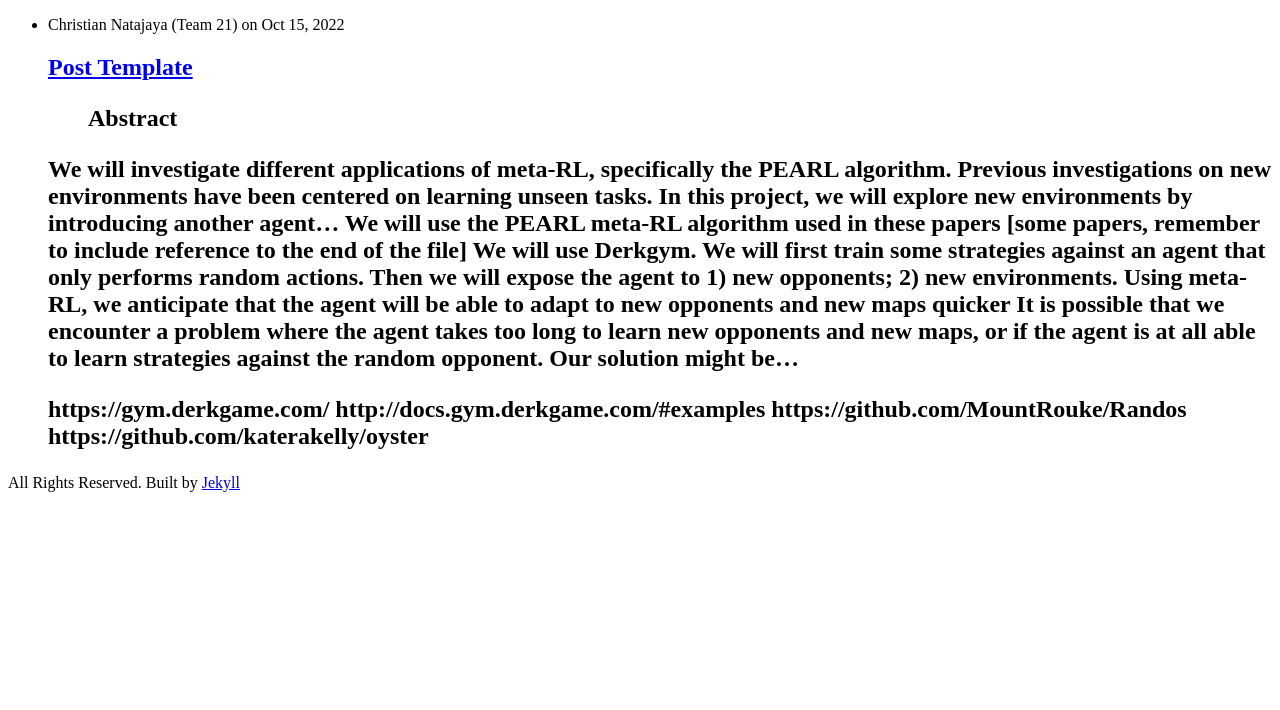
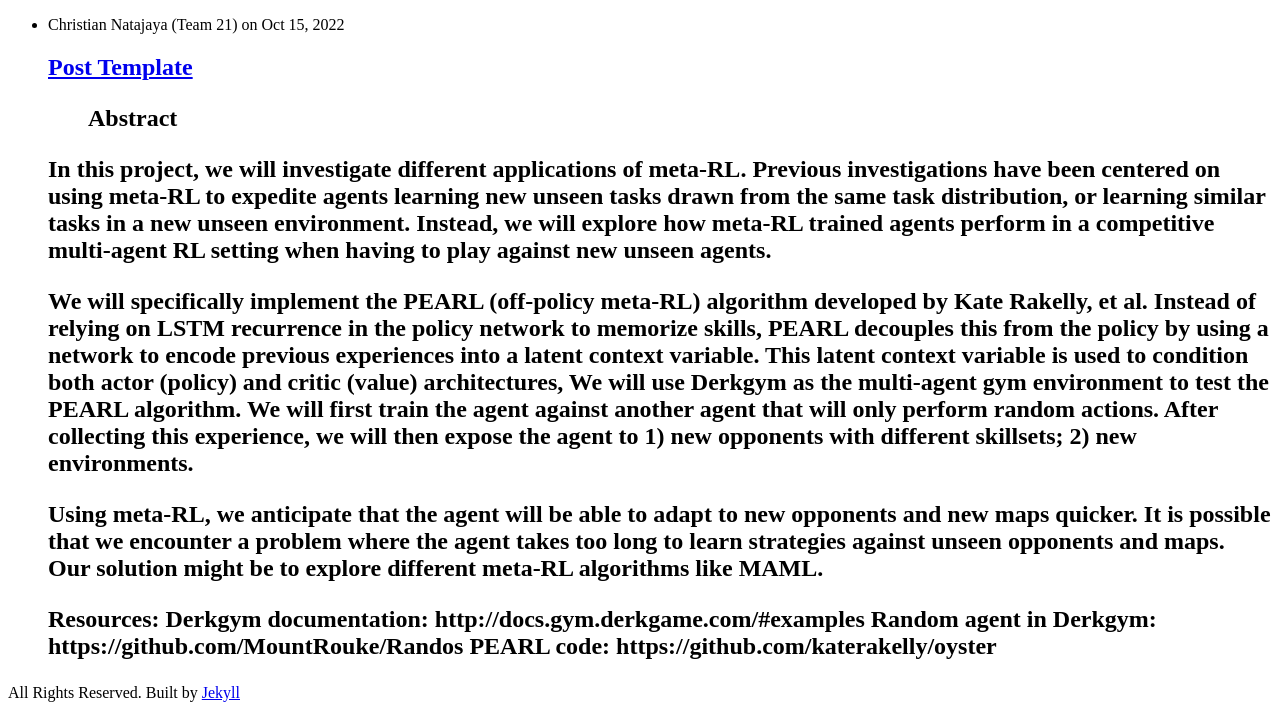
Before and after one commit to ucla-rlcourse/CS269-projects-2022fall, a Jekyll site: the page built from index.html, in a window 1280 px wide. Shown: the part 208-918 px from the top of the page. Built offline with Jekyll 4.4.1, drawn with Linux system fonts in a browser that asks for light colours.

Commit message:
Update 2022-09-19-team21.md
Updated abstract

```diff
--- a/_posts/2022-09-19-team21.md
+++ b/_posts/2022-09-19-team21.md
@@ -9,15 +9,17 @@ date: 2022-10-15
 
 > Abstract
 
-We will investigate different applications of meta-RL, specifically the PEARL algorithm. Previous investigations on new environments have been centered on learning unseen tasks. In this project, we will explore new environments by introducing another agent…
-We will use the PEARL meta-RL algorithm used in these papers [some papers, remember to include reference to the end of the file]
-We will use Derkgym. We will first train some strategies against an agent that only performs random actions. Then we will expose the agent to 1) new opponents; 2) new environments. Using meta-RL, we anticipate that the agent will be able to adapt to new opponents and new maps quicker
-It is possible that we encounter a problem where the agent takes too long to learn new opponents and new maps, or if the agent is at all able to learn strategies against the random opponent. Our solution might be…
+In this project, we will investigate different applications of meta-RL. Previous investigations have been centered on using meta-RL to expedite agents learning new unseen tasks drawn from the same task distribution, or learning similar tasks in a new unseen environment. Instead, we will explore how meta-RL trained agents perform in a competitive multi-agent RL setting when having to play against new unseen agents.
 
-https://gym.derkgame.com/
-http://docs.gym.derkgame.com/#examples
-https://github.com/MountRouke/Randos
-https://github.com/katerakelly/oyster
+We will specifically implement the PEARL (off-policy meta-RL) algorithm developed by Kate Rakelly, et al. Instead of relying on LSTM recurrence in the policy network to memorize skills, PEARL decouples this from the policy by using a network to encode previous experiences into a latent context variable. This latent context variable is used to condition both actor (policy) and critic (value) architectures, We will use Derkgym as the multi-agent gym environment to test the PEARL algorithm. We will first train the agent against another agent that will only perform random actions. After collecting this experience, we will then expose the agent to 1) new opponents with different skillsets; 2) new environments.
+
+Using meta-RL, we anticipate that the agent will be able to adapt to new opponents and new maps quicker. It is possible that we encounter a problem where the agent takes too long to learn strategies against unseen opponents and maps. Our solution might be to explore different meta-RL algorithms like MAML.
+
+Resources:
+Derkgym documentation: http://docs.gym.derkgame.com/#examples
+Random agent in Derkgym: https://github.com/MountRouke/Randos
+PEARL code: https://github.com/katerakelly/oyster
+
 
 <!--more-->
 {: class="table-of-content"}
```
